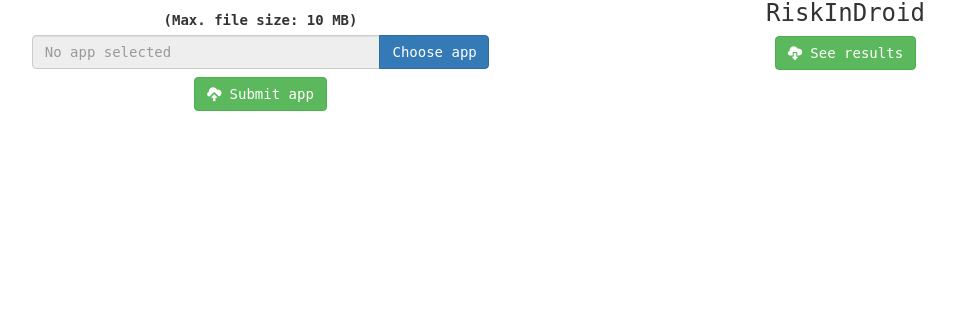
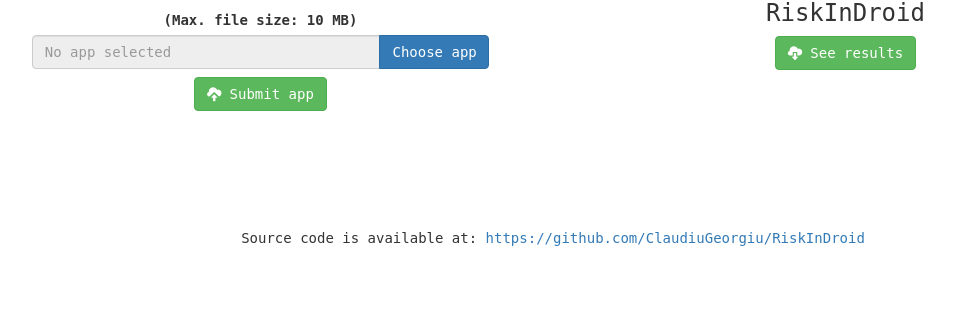
Before and after one commit to ClaudiuGeorgiu/RiskInDroid, a Flask app: page / in a window 1280 px wide. Shown: the part 236-567 px from the top of the page, without its empty margins (87-1041 px from the left). Run offline with Flask 2, Linux system fonts and the light colour scheme; parts of the project's set-up code (start-up, migrations or seed data) failed here and were passed over; some libraries are stand-ins or nearby versions; some web fonts are replaced.

Commit message:
Add link to repository

```diff
--- a/app/templates/index.html
+++ b/app/templates/index.html
@@ -51,6 +51,9 @@
                     </a>
                 </div>
             </div>
+            <div class="row">
+                <h5 align="center" style="margin-top: 120px;">Source code is available at: <a href="https://github.com/ClaudiuGeorgiu/RiskInDroid">https://github.com/ClaudiuGeorgiu/RiskInDroid</a></h5>
+            </div>
         </div>
     </body>
 </html>
```
